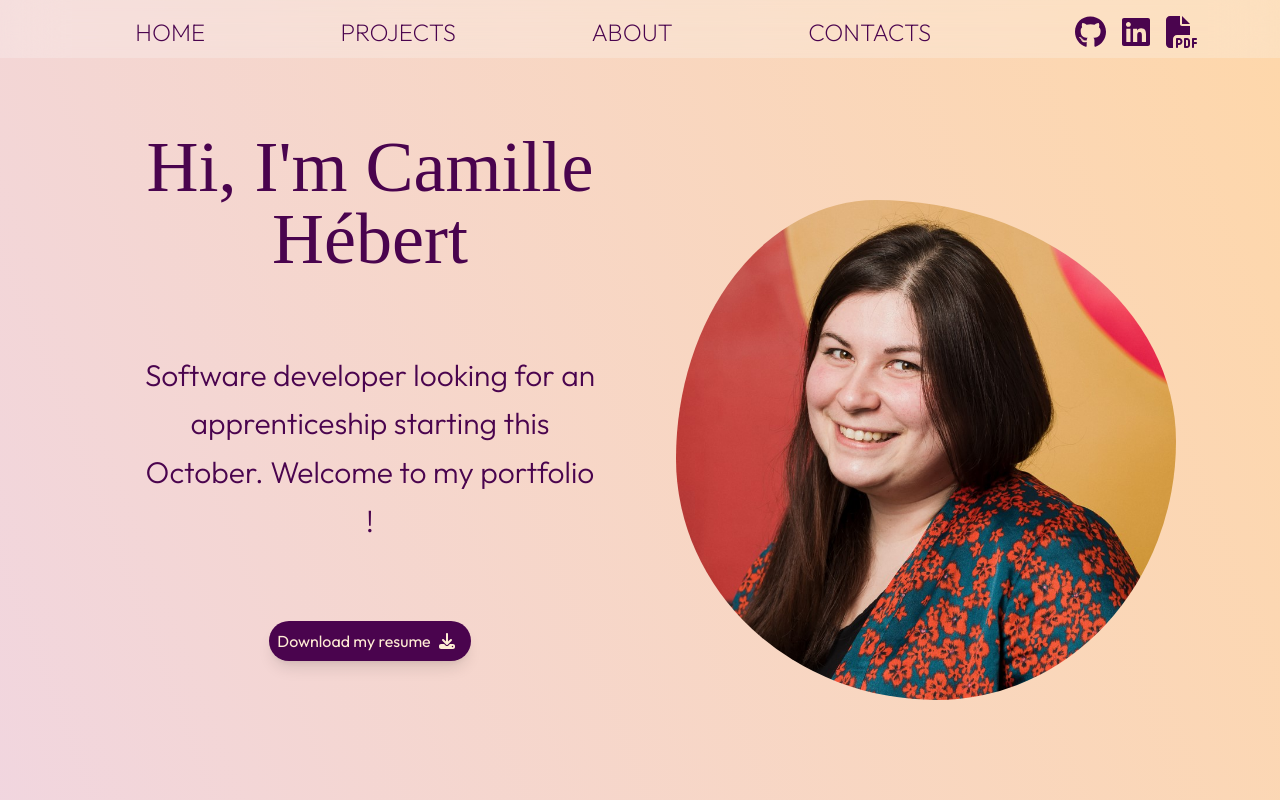
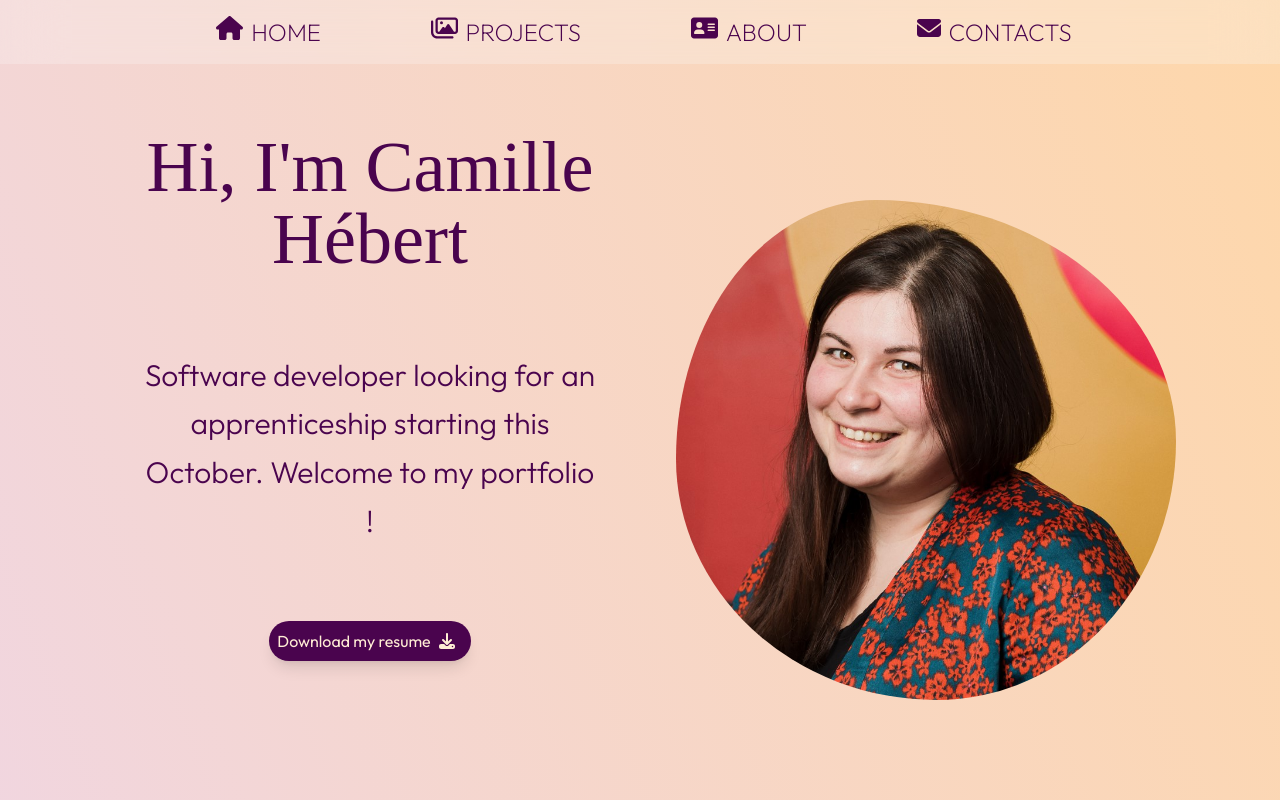
Before and after one commit to camhbrt/camhbrt.github.io, a Vue app: page / in a window 1280 px wide. Shown: the top 800 px of the page. Built offline with nearby package versions, Linux system fonts and the light colour scheme; a web font is replaced by a local one.

Commit message:
navbar responsive

```diff
--- a/src/App.vue
+++ b/src/App.vue
@@ -10,7 +10,7 @@ import Animation from './components/Animation.vue';
 
 <template>
   <div class="bg-gradient-to-bl from-orange-200 to-purple-200">
-    <Navbar class="hidden sm:flex"/>
+    <Navbar class="flex"/>
     <div class="font-outfit px-6">
       <Home/>
       <Animation/>
--- a/src/components/Footer.vue
+++ b/src/components/Footer.vue
@@ -2,8 +2,40 @@
 </script>
 
 <template>
-    <div  class=" bg-neutral-950/75 py-4 text-center text-sm text-neutral-100 font-sans">
-        <p class=" ">© 2023 Camille Hébert. All rights reserved </p>
-        <p class="">Portfolio created with Vue.js and TailwindCSS</p>
+    <div>
+        <div  class=" bg-neutral-950/75 py-4 text-center text-sm text-neutral-100 font-sans flex justify-between flex-col sm:flex-row">
+            <div></div>
+
+            <div>
+                <p class=" ">© 2023 Camille Hébert. All rights reserved </p>
+                <p class="">Portfolio created with Vue.js and TailwindCSS</p>
+            </div>
+
+
+            <div class="flex pr-4 justify-center pt-2">
+
+                <a href="https://github.com/camhbrt" target="_blank">
+                <font-awesome-icon
+                icon="fa-brands fa-github"
+                size="2x"
+                class="hover:text-rose-600 px-2" />
+                </a>
+
+                <a href="https://www.linkedin.com/in/camille-hebert-dev/" target="_blank">
+                <font-awesome-icon
+                icon="fa-brands fa-linkedin"
+                size="2x"
+                class="hover:text-rose-600 px-2" />
+                </a>
+
+                <a href="assets/CV_Camille_Hebert_DeveloppeuseWeb.pdf" download="CV_Camille_Hebert_DeveloppeuseWeb.pdf">
+                <font-awesome-icon
+                icon="fa-solid fa-file-pdf"
+                size="2x"
+                class="hover:text-rose-600 px-2" />
+                </a>
+            </div>
+        </div>
+        <div class="bg-none h-14 sm:hidden"></div>
     </div>
 </template>
--- a/src/components/Navbar.vue
+++ b/src/components/Navbar.vue
@@ -12,38 +12,32 @@
 </script>
 
 <template>
-    <div  class="uppercase flex pt-4 fixed w-screen z-40 backdrop-blur-lg text-fuchsia-950 font-outfit font-extralight">
+    <div  class="uppercase flex justify-around py-4 fixed w-screen z-40 backdrop-blur-lg  text-fuchsia-950 font-outfit font-extralight bottom-0 sm:bottom-auto "> <!--retirer bottom-0 à partir de sm -->
         <ul class="flex justify-evenly basis-10/12 text-2xl">
-          <li class="hover:cursor-pointer hover:text-rose-600"><a @click="scrollToSection('home')">Home</a></li>
-          <li class="hover:cursor-pointer hover:text-rose-600"><a @click="scrollToSection('projects')">Projects</a></li>
-          <li class="hover:cursor-pointer hover:text-rose-600"><a @click="scrollToSection('about')">About</a></li>
-          <li class="hover:cursor-pointer hover:text-rose-600"><a @click="scrollToSection('contacts')">Contacts</a></li>
+          <li class="hover:cursor-pointer hover:text-rose-600 ">
+            <a @click="scrollToSection('home')" class="flex">
+              <font-awesome-icon icon="fa-solid fa-home" class="hover:text-rose-600 px-2" />
+              <span class="hidden sm:block">Home</span>
+            </a>
+          </li>
+          <li class="hover:cursor-pointer hover:text-rose-600 ">
+            <a @click="scrollToSection('projects')" class="flex">
+              <font-awesome-icon icon="fa-regular fa-images" class="hover:text-rose-600 px-2" />
+              <span class="hidden sm:block">Projects</span>
+            </a>
+          </li>
+          <li class="hover:cursor-pointer hover:text-rose-600  ">
+            <a @click="scrollToSection('about')" class="flex">
+              <font-awesome-icon icon="fa-solid fa-address-card" class="hover:text-rose-600 px-2" />
+              <span class="hidden sm:block">About</span>
+            </a>
+          </li>
+          <li class="hover:cursor-pointer hover:text-rose-600 ">
+            <a @click="scrollToSection('contacts')" class="flex">
+              <font-awesome-icon icon="fa-solid fa-envelope" class="hover:text-rose-600 px-2" />
+              <span class="hidden sm:block">Contacts</span>
+            </a>
+          </li>
         </ul>
-
-
-        <div class="flex pb-2">
-
-          <a href="https://github.com/camhbrt" target="_blank">
-            <font-awesome-icon
-            icon="fa-brands fa-github"
-            size="2x"
-            class="hover:text-rose-600 px-2" />
-          </a>
-
-          <a href="https://www.linkedin.com/in/camille-hebert-dev/" target="_blank">
-            <font-awesome-icon
-            icon="fa-brands fa-linkedin"
-            size="2x"
-            class="hover:text-rose-600 px-2" />
-          </a>
-
-          <a href="assets/CV_Camille_Hebert_DeveloppeuseWeb.pdf" download="CV_Camille_Hebert_DeveloppeuseWeb.pdf">
-            <font-awesome-icon
-            icon="fa-solid fa-file-pdf"
-            size="2x"
-            class="hover:text-rose-600 px-2" />
-          </a>
-        </div>
-
     </div>
 </template>
--- a/src/main.js
+++ b/src/main.js
@@ -26,10 +26,17 @@ import { faUsers } from '@fortawesome/free-solid-svg-icons';
 import { faMagnifyingGlass } from '@fortawesome/free-solid-svg-icons';
 import { faHandHoldingHeart } from '@fortawesome/free-solid-svg-icons';
 import { faBolt } from '@fortawesome/free-solid-svg-icons';
+import { faHouse } from '@fortawesome/free-solid-svg-icons';
+import { faAddressCard } from '@fortawesome/free-solid-svg-icons';
+import { faEnvelope } from '@fortawesome/free-solid-svg-icons';
+import { faImages } from '@fortawesome/free-regular-svg-icons';
+
+
+
 
 
 /* add icons to the library */
-library.add(faUserSecret, faDownload, faFilePdf, faGithub, faLinkedin, faComputer, faMusic, faFlaskVial, faLocationDot, faAt, faPhone, faUsers, faRotate, faMagnifyingGlass, faHandHoldingHeart, faBolt)
+library.add(faUserSecret, faDownload, faFilePdf, faGithub, faLinkedin, faComputer, faMusic, faFlaskVial, faLocationDot, faAt, faPhone, faUsers, faRotate, faMagnifyingGlass, faHandHoldingHeart, faBolt, faHouse, faAddressCard, faEnvelope, faImages)
 
 
 createApp(App)
```
